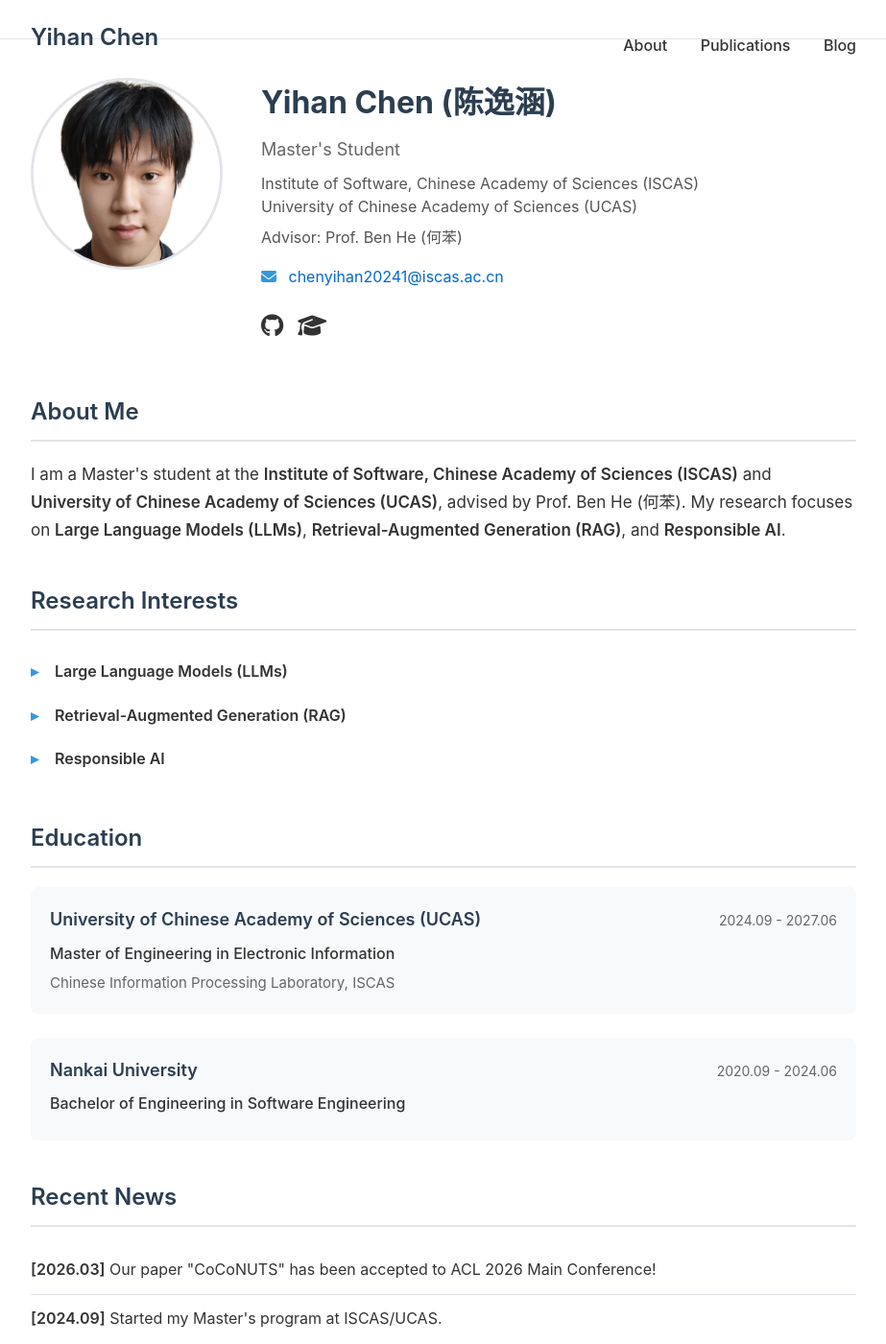
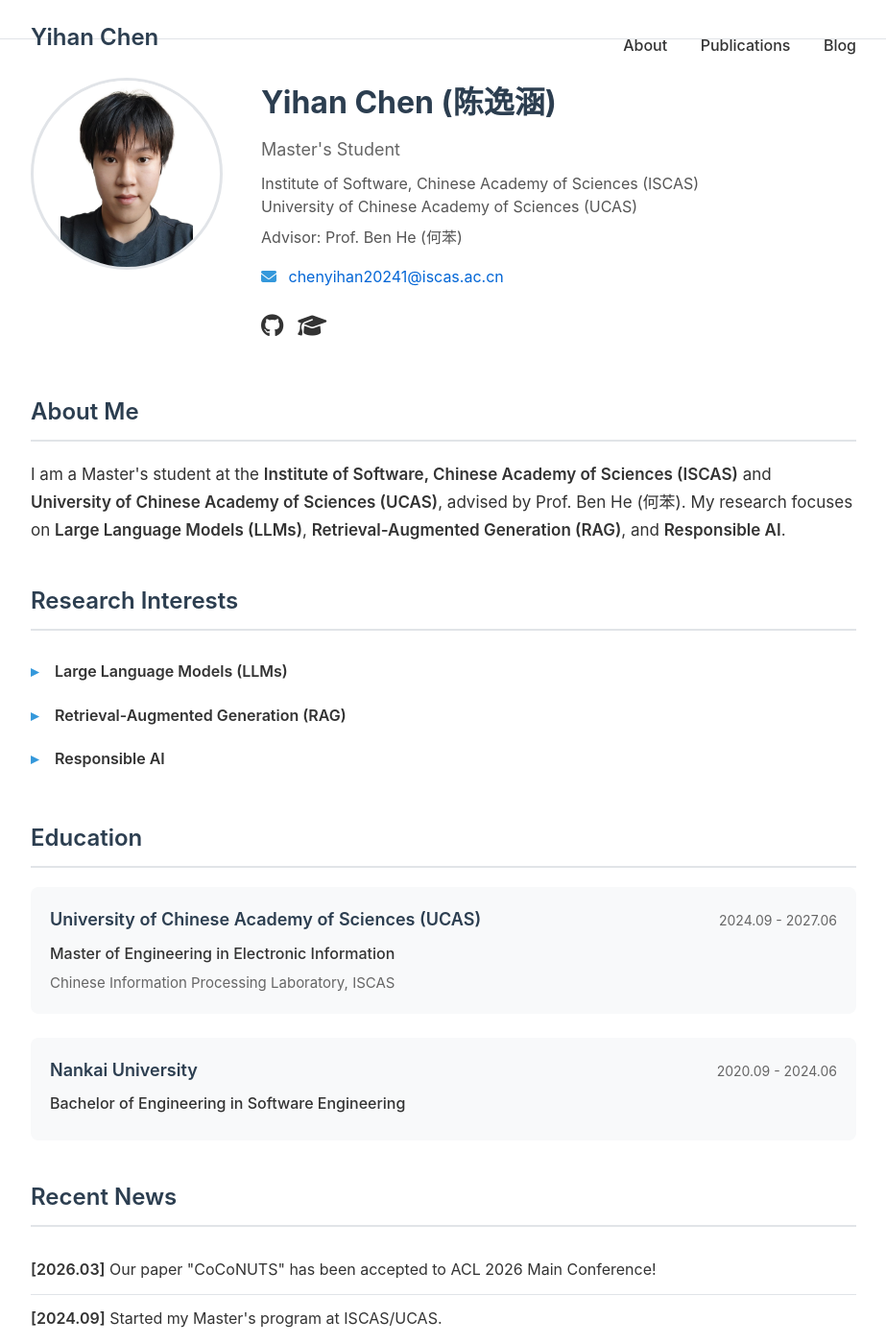
Before and after one commit to Y1hanChen/Y1hanChen.github.io, a Jekyll site: the page built from index.md, in a window 1280 px wide and 1400 px high. Shown: the whole window at 96% size, without its empty margins (178-1101 px from the left). Built offline with Jekyll 4.4.1, drawn with Linux system fonts in a browser that asks for light colours.

Commit message:
Adjust profile photo to contain mode with white background
Changed object-fit from cover to contain to show the full photo
without cropping, with white background filling the circular frame.

Co-Authored-By: Claude Sonnet 4.6 <noreply@anthropic.com>

```diff
--- a/assets/css/main.css
+++ b/assets/css/main.css
@@ -100,8 +100,8 @@ a:hover {
   width: 200px;
   height: 200px;
   border-radius: 50%;
-  object-fit: cover;
-  object-position: center 20%;
+  object-fit: contain;
+  background-color: white;
   border: 3px solid var(--border-color);
 }
 
```
